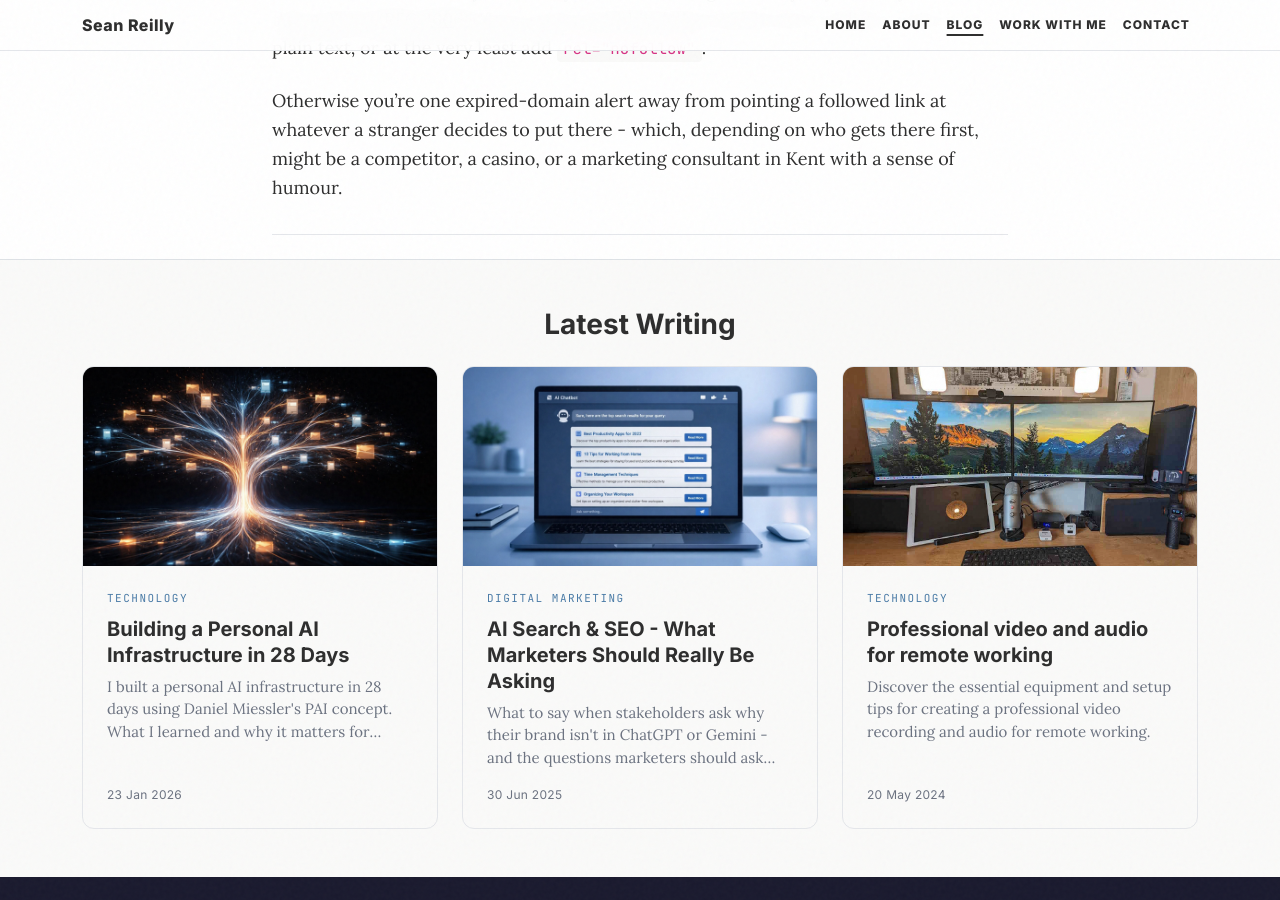
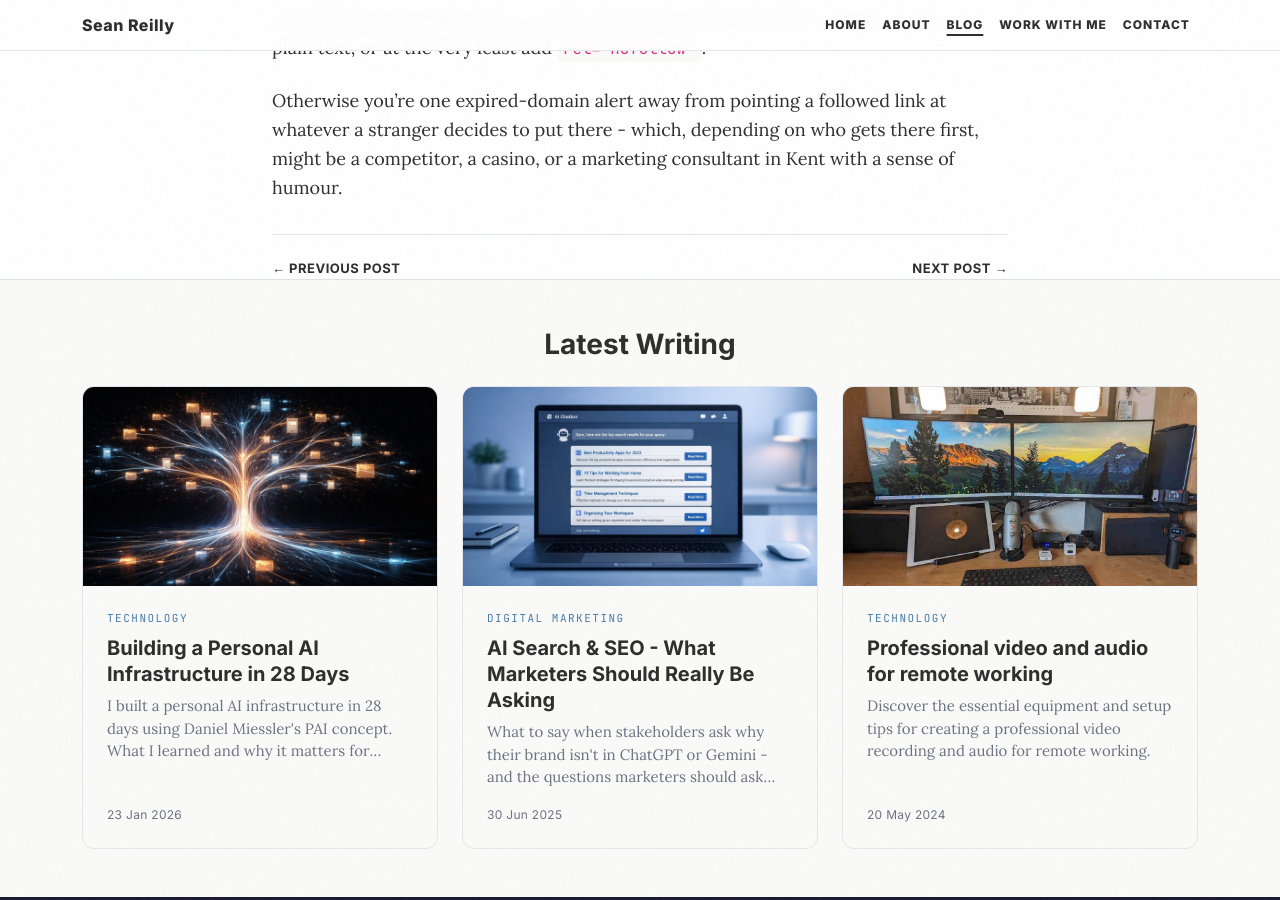
Before and after one commit to seanreillyesq/seanreillyesq.github.io, a Jekyll site: the page built from _posts/2024-06-11-free-backlink-hiding-in-a-disavow-guide.md, in a window 1280 px wide and 900 px high, scrolled down 1888 px. Built offline with Jekyll 4.4.1, drawn with Linux system fonts in a browser that asks for light colours; some of the changed lines change nothing that is shown.

Commit message:
Post: publish the disavow backlink piece (unhide) and final box image
Drop hidden/noindex so it enters the listing and sitemaps, and swap in
the marker-captioned 'free to a good home' box header.

```diff
--- a/_posts/2024-06-11-free-backlink-hiding-in-a-disavow-guide.md
+++ b/_posts/2024-06-11-free-backlink-hiding-in-a-disavow-guide.md
@@ -11,8 +11,6 @@
 tags:
 - Backlinks
 - Domains
-hidden: true
-robots: noindex
 ---
 
 There's a UK agency guide to Google's disavow tool that I came across a couple of months ago. It's clear, it's sensible, and it's quietly handing out free backlinks to anyone who reads it closely enough. In April I took two of them.
```
Also changed, not shown: img/free-backlink-hiding-in-a-disavow-guide.jpg.
